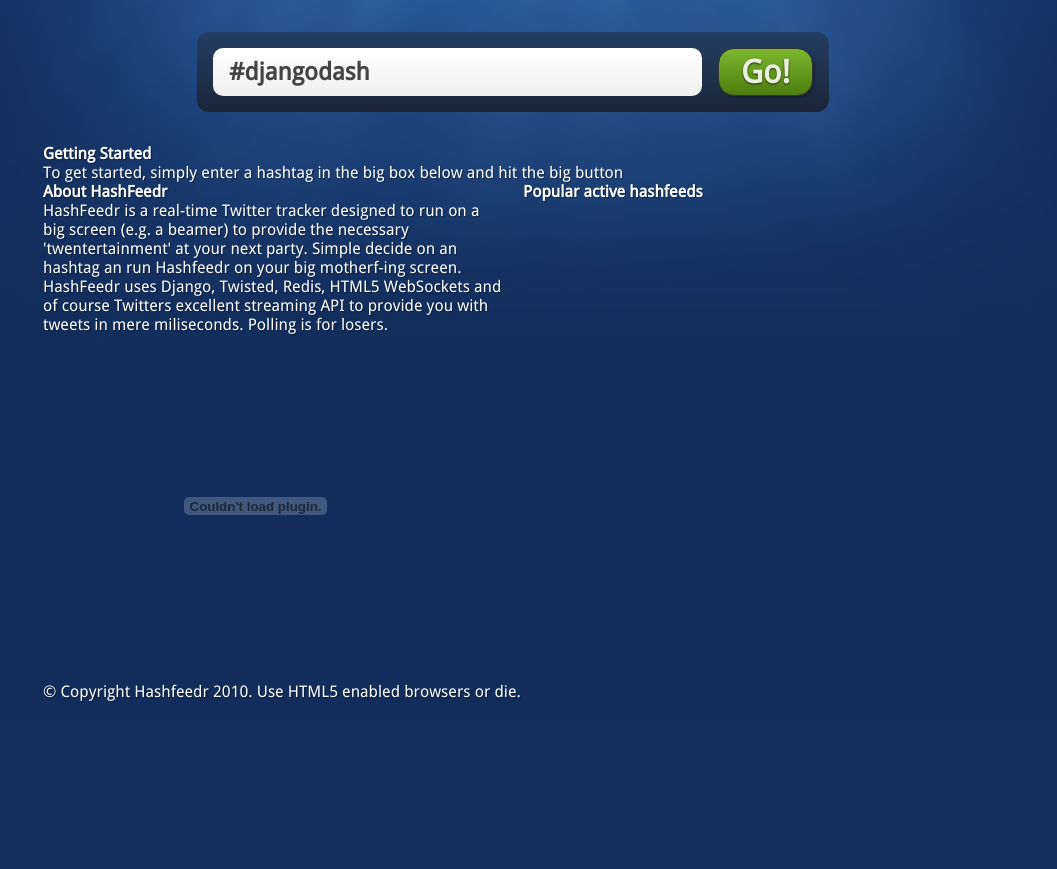
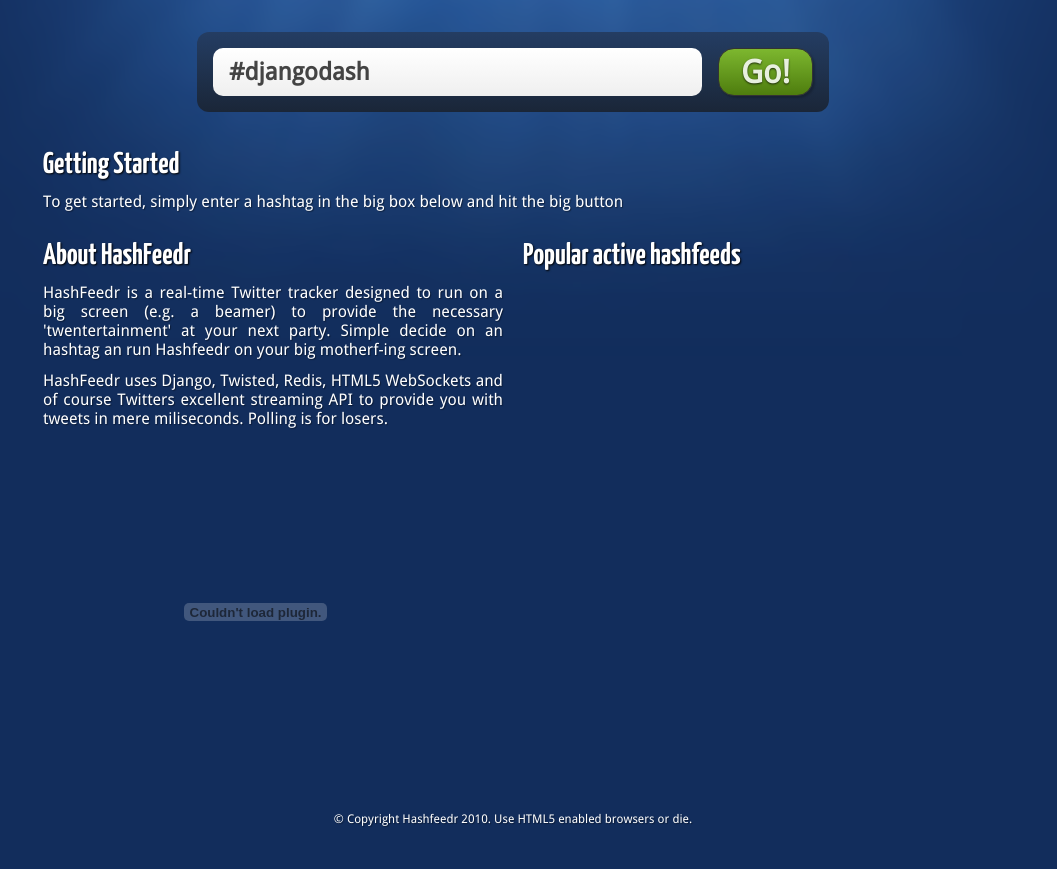
Before and after one commit to hashfeedr/hashfeedr, a Django app: page / in a window 1280 px wide. Shown: the part 190-1059 px from the top of the page, without its empty margins (127-1184 px from the left). Before the commit the page ends 892 px from the top, so only its background shows below. Run offline with Django 3.2, Linux system fonts and the light colour scheme; data that the repository does not hold is empty; some libraries are stand-ins or nearby versions.

Commit message:
template refactoring

```diff
--- /dev/null
+++ b/djangostuff/templates/base.html
@@ -0,0 +1,23 @@
+<!DOCTYPE html>
+<html lang="en">
+	<head>
+		<meta charset="utf-8" />
+		<title>404 - file not found</title>
+		<link rel="shortcut icon" href="{{ MEDIA_URL }}images/favicon.png"/>
+		<link rel="stylesheet" href="{{ MEDIA_URL }}css/style.css" media="all" />
+		<script src="http://ajax.googleapis.com/ajax/libs/jquery/1.4.2/jquery.min.js"></script>
+		<script>!window.jQuery && document.write('<script src="{{ MEDIA_URL }}js/jquery-1.4.2.min.js"><\/script>')</script>
+	</head>
+	<body>
+		<section class="c12">
+			<header class="g12">
+				<h1>hashfeedr<span>beta</span></h1>
+				<p>check ze tweets</p>
+			</header>
+			{% block body %}{% endblock %}
+			<footer class="g12">
+				<p><small>&copy; Copyright Hashfeedr 2010. Use HTML5 enabled browsers or die.</small></p>
+			</footer>
+		</section>
+	</body>
+</html>
--- a/djangostuff/templates/landingpage.html
+++ b/djangostuff/templates/landingpage.html
@@ -1,24 +1,6 @@
-<!DOCTYPE html>
-<html lang="en">
-	<head>
-		<meta charset="utf-8" />
-		<title>Hashfeedr</title>
-		<meta name="description" content="Hashfeedr is a real-time twitter visualization suitable for public viewing." />
-		<meta name="author" content="Hashfeedr" />
-		<meta name="Copyright" content="Copyright Hashfeedr 2010." />
-		<meta name="google-site-verification" content="NOOP" />
-		<link rel="shortcut icon" href="{{ MEDIA_URL }}images/favicon.png"/>
-		<link rel="stylesheet" href="{{ MEDIA_URL }}css/style.css" media="all" />
-		<script src="http://ajax.googleapis.com/ajax/libs/jquery/1.4.2/jquery.min.js"></script>
-		<script>!window.jQuery && document.write('<script src="{{ MEDIA_URL }}js/jquery-1.4.2.min.js"><\/script>')</script>
-		<script src="{{ MEDIA_URL }}js/landing.js"></script>
-	</head>
-	<body>
-		<section class="c12">
-			<header class="g12">
-				<h1>hashfeedr<span>beta</span></h1>
-				<p>check ze tweets</p>
-			</header>
+{% extends "base.html" %}
+
+{% block body %}
 			<article class="g12">
 				<form action="/gofeed" method="GET" id="queryform" class="clearfix">
 					<input type="submit" id="gobutton" value="Go!"/>
@@ -41,9 +23,4 @@
 					{% endfor %}
 				</ul>
 			</article>
-			<footer class="g12">
-				<p><small>&copy; Copyright Hashfeedr 2010. Use HTML5 enabled browsers or die.</small></p>
-			</footer>
-		</section>
-	</body>
-</html>
+{% endblock %}
--- a/media/css/style.css
+++ b/media/css/style.css
@@ -217,6 +217,23 @@ header span {
 	-moz-transform: rotate(20deg);
 }
 
+article h2 {
+	font: 30px YanoneKaffeesatzBold, Arial, Helvetica Neue, sans-serif;
+	text-shadow: 1px 1px 2px #000;
+	margin: 12px 0;
+}
+
+article p {
+	text-align: justify;
+	margin: 12px 0;
+}
+
+footer {
+	margin: 24px 0;
+	text-align: center;
+	font-size:12px;
+}
+
 form {
 	width: 600px;
 	margin: 32px auto;
```
Also changed, not shown: djangostuff/templates/404.html (+7 -27 lines), djangostuff/templates/500.html (added, +8 -0 lines).
